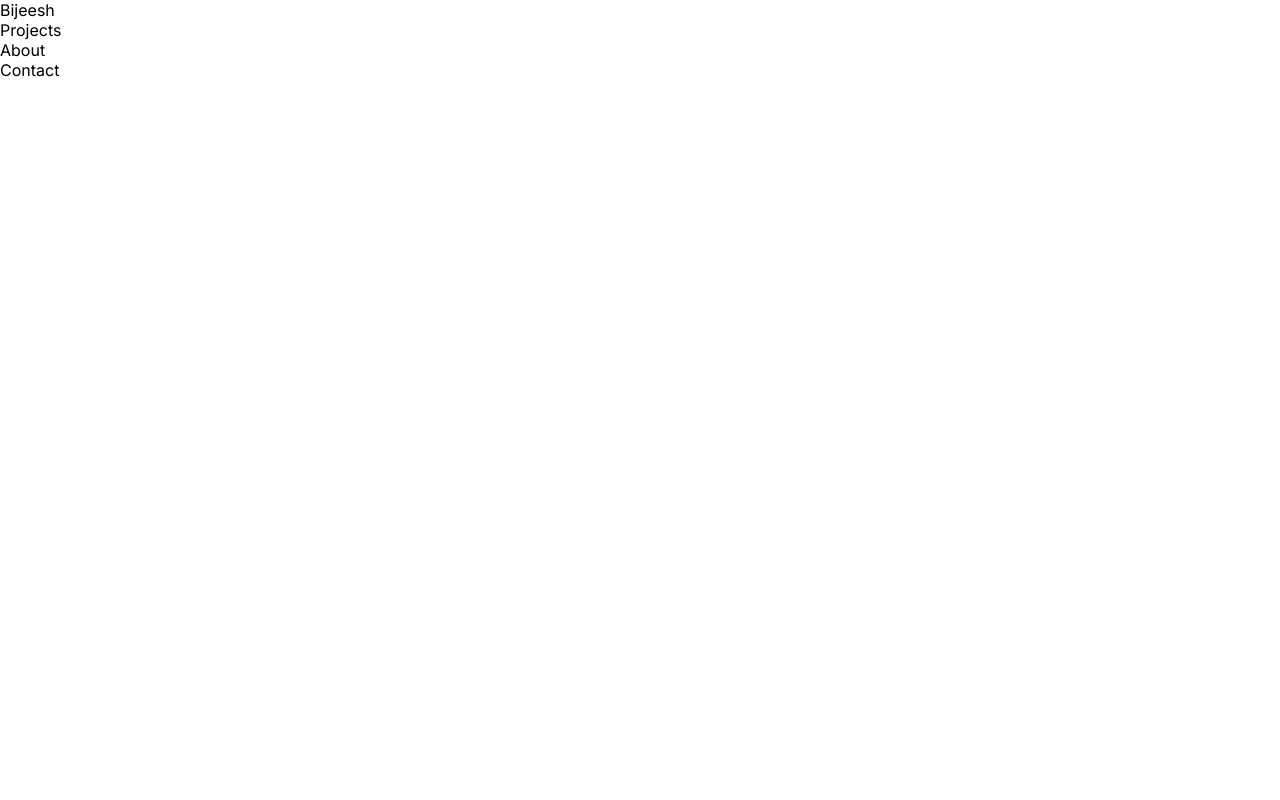
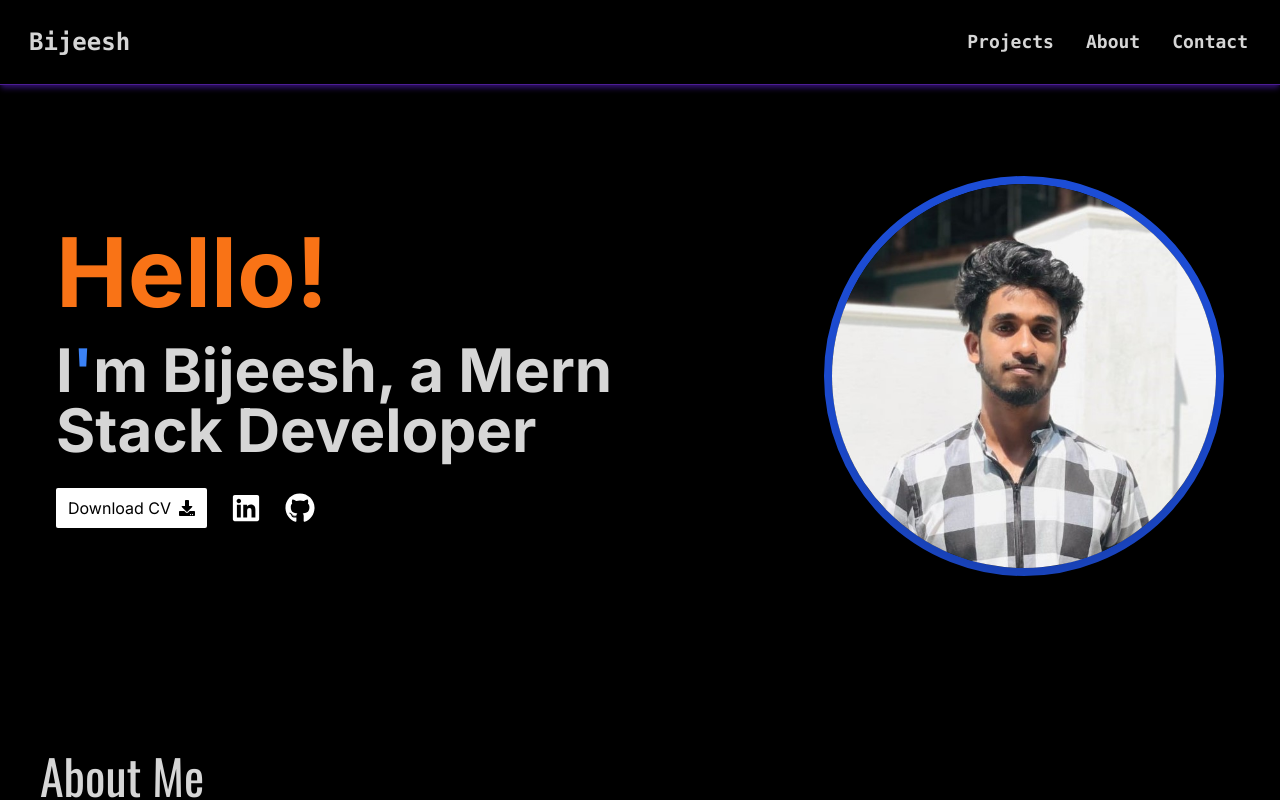
Before and after one commit to bijeesh-m/bijeesh, a Next.js app: page / in a window 1280 px wide. Shown: the top 800 px of the page. Built offline with nearby package versions, Linux system fonts and the light colour scheme.

Commit message:
fix:fixed the bug in styles

```diff
--- a/app/globals.css
+++ b/app/globals.css
@@ -1,12 +1,17 @@
+@tailwind base;
+@tailwind components;
+@tailwind utilities;
 
+body{
+    background-color: black;
+}
 
-* {
-    margin: 0;
-    padding: 0;
-    box-sizing: border-box;
+body::-webkit-scrollbar{
+    width: 0;
+}
+
+.project-font {
+    font-family: "Oswald", sans-serif;
+    font-optical-sizing: auto;
+    font-style: normal;
   }
-
-  body {
-    font-family: Arial, sans-serif;
-    font-size: 16px;
-  }
--- a/app/layout.js
+++ b/app/layout.js
@@ -12,20 +12,19 @@ export const metadata = {
 
 export default function RootLayout({ children }) {
     return (
-        <html lang="en">
+        <html data-theme="black" lang="en">
             <head>
-                {/* <link rel="preconnect" href="https://fonts.googleapis.com" />
+                <link rel="preconnect" href="https://fonts.googleapis.com" />
                 <link rel="preconnect" href="https://fonts.gstatic.com" crossOrigin="" />
                 <link
                     href="https://fonts.googleapis.com/css2?family=Oswald:wght@200..700&display=swap"
                     rel="stylesheet"
-                /> */}
-                <meta name="viewport" content="width=device-width, initial-scale=1" />
+                />
             </head>
             <body className={inter.className}>
                 <Navbar />
-                {/* {children}
-                <Footer /> */}
+                {children}
+                <Footer />
             </body>
         </html>
     );
--- a/components/Navbar.jsx
+++ b/components/Navbar.jsx
@@ -42,64 +42,54 @@ const Navbar = () => {
     };
 
     return (
-        // <motion.div
-        //     className={show? "block fixed top-0 w-full bg-black border-b border-b-violet-900 shadow-md shadow-violet-950 z-50": "hidden"}
-        //     initial={{ opacity: 0 }}
-        //     whileInView={{ opacity: 1 }}
-        // >
-        //     <nav className="navbar bg-transparent sticky p-3  font-mono font-bold ">
-        //         <div className="flex-1">
-        //             <a className="btn btn-ghost text-2xl">Bijeesh</a>
-        //         </div>
-        //         <div className="flex-none ">
-        //             <ul className="menu menu-horizontal px-1 text-xs sm:text-sm md:text-lg">
-        //                 <li>
-        //                     <a
-        //                         href="#work"
-        //                         onClick={(e) => {
-        //                             e.preventDefault();
-        //                             scrollTo("work");
-        //                         }}
-        //                     >
-        //                         Projects
-        //                     </a>
-        //                 </li>
-        //                 <li>
-        //                     <a
-        //                         href="#about"
-        //                         onClick={(e) => {
-        //                             e.preventDefault();
-        //                             scrollTo("about");
-        //                         }}
-        //                     >
-        //                         About
-        //                     </a>
-        //                 </li>
-        //                 <li>
-        //                     <a
-        //                         href="#about"
-        //                         onClick={(e) => {
-        //                             e.preventDefault();
-        //                             scrollTo("contact");
-        //                         }}
-        //                     >
-        //                         Contact
-        //                     </a>
-        //                 </li>
-        //             </ul>
-        //         </div>
-        //     </nav>
-        // </motion.div>
-        <div className=" text-white w-screen">
-            <div className=" flex justify-between ">
-                <div>Bijeesh</div>
-                <div className=" w-1/3 flex justify-between ">
-                    <p>Projects</p>
-                    <p>About</p>
-                    <p>Contact</p>
+        <motion.div
+            className={show? "block fixed top-0 w-full bg-black border-b border-b-violet-900 shadow-md shadow-violet-950 z-50": "hidden"}
+            initial={{ opacity: 0 }}
+            whileInView={{ opacity: 1 }}
+        >
+            <nav className="navbar bg-transparent sticky p-3  font-mono font-bold ">
+                <div className="flex-1">
+                    <a className="btn btn-ghost text-2xl">Bijeesh</a>
                 </div>
-            </div>
-        </div>
+                <div className="flex-none ">
+                    <ul className="menu menu-horizontal px-1 text-xs sm:text-sm md:text-lg">
+                        <li>
+                            <a
+                                href="#work"
+                                onClick={(e) => {
+                                    e.preventDefault();
+                                    scrollTo("work");
+                                }}
+                            >
+                                Projects
+                            </a>
+                        </li>
+                        <li>
+                            <a
+                                href="#about"
+                                onClick={(e) => {
+                                    e.preventDefault();
+                                    scrollTo("about");
+                                }}
+                            >
+                                About
+                            </a>
+                        </li>
+                        <li>
+                            <a
+                                href="#about"
+                                onClick={(e) => {
+                                    e.preventDefault();
+                                    scrollTo("contact");
+                                }}
+                            >
+                                Contact
+                            </a>
+                        </li>
+                    </ul>
+                </div>
+            </nav>
+        </motion.div>
     );
 };
 
--- a/tailwind.config.js
+++ b/tailwind.config.js
@@ -13,7 +13,7 @@ module.exports = {
             },
         },
     },
-    // plugins: [require("daisyui")],
+    plugins: [require("daisyui")],
     daisyui: {
         themes: [
             "light",
```
